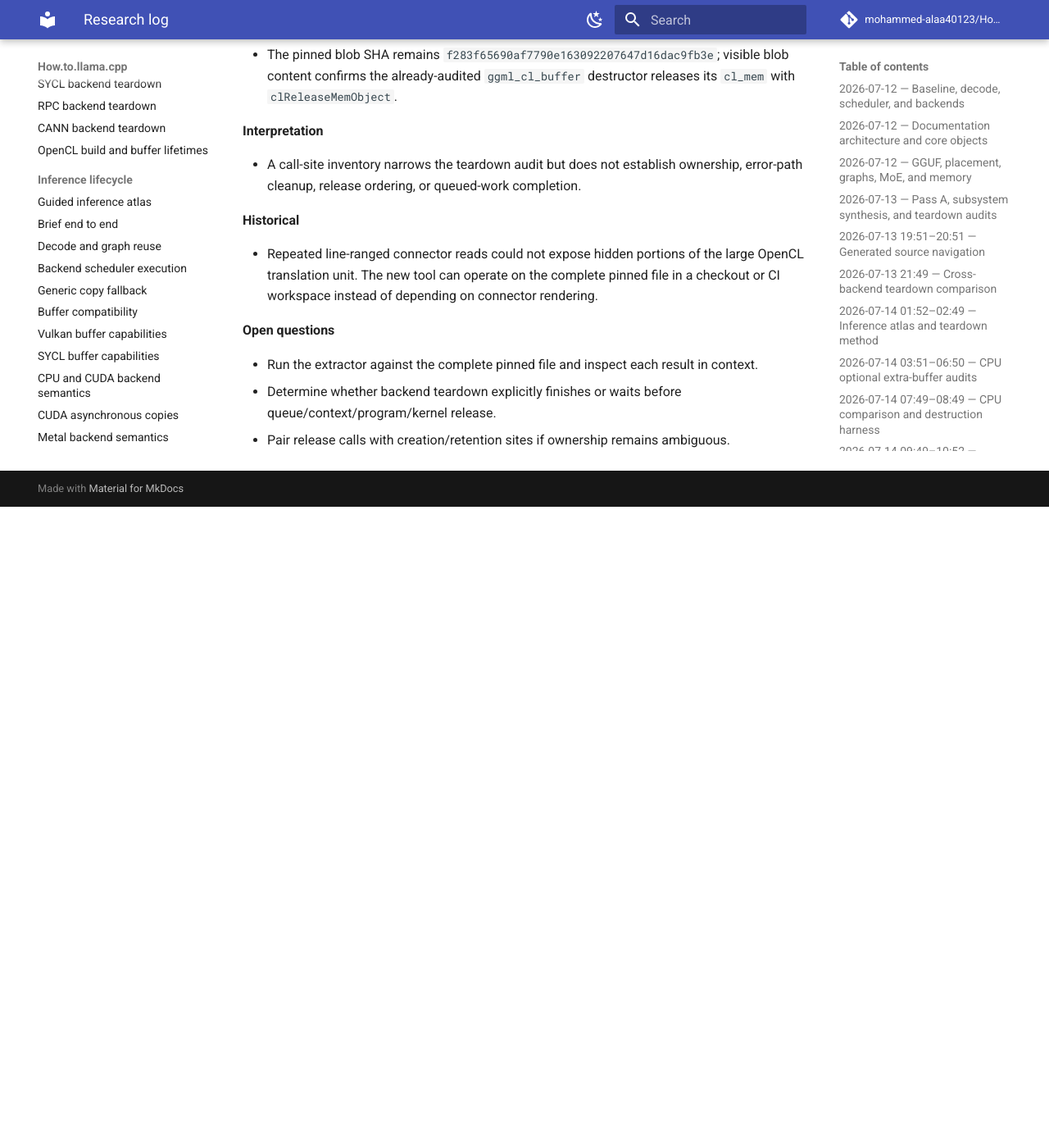
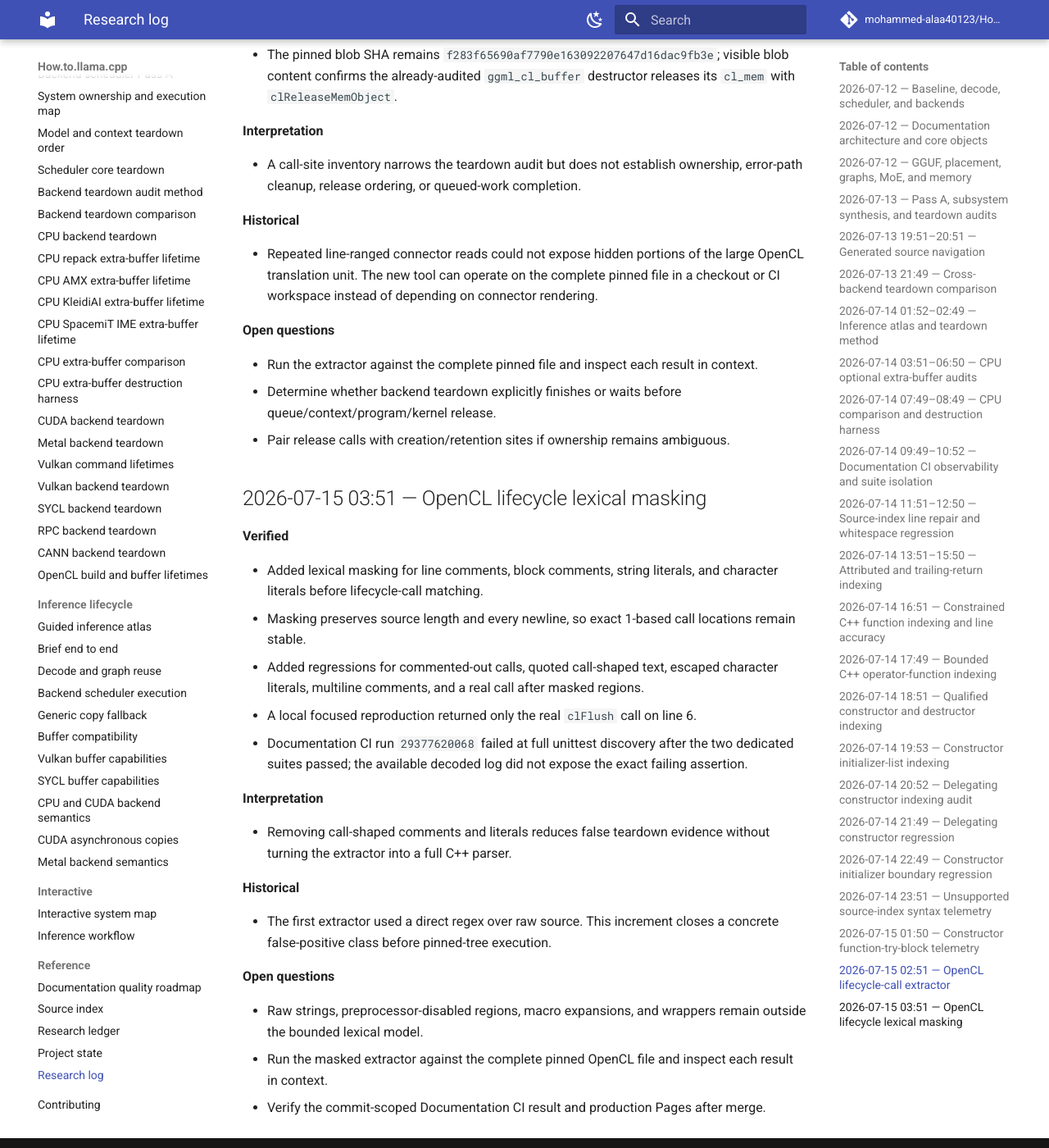
Before and after one commit to mohammed-alaa40123/How.to.llama.cpp, an MkDocs documentation site: the page built from docs/reference/research-log.md, in a window 1280 px wide and 1400 px high, scrolled down 12874 px. Shown: the whole window at 82% size. Built offline with MkDocs 1.6.1 and Material for MkDocs 9.7.7, drawn with Linux system fonts in a browser that asks for light colours; comment, search, counter and statistics services are not loaded; before the commit the page ends 13492 px from its top, so only the background shows below that.

Commit message:
docs: log OpenCL lifecycle lexical masking

```diff
--- a/docs/reference/research-log.md
+++ b/docs/reference/research-log.md
@@ -382,3 +382,27 @@
 - Run the extractor against the complete pinned file and inspect each result in context.
 - Determine whether backend teardown explicitly finishes or waits before queue/context/program/kernel release.
 - Pair release calls with creation/retention sites if ownership remains ambiguous.
+
+## 2026-07-15 03:51 — OpenCL lifecycle lexical masking
+
+**Verified**
+
+- Added lexical masking for line comments, block comments, string literals, and character literals before lifecycle-call matching.
+- Masking preserves source length and every newline, so exact 1-based call locations remain stable.
+- Added regressions for commented-out calls, quoted call-shaped text, escaped character literals, multiline comments, and a real call after masked regions.
+- A local focused reproduction returned only the real `clFlush` call on line 6.
+- Documentation CI run `29377620068` failed at full unittest discovery after the two dedicated suites passed; the available decoded log did not expose the exact failing assertion.
+
+**Interpretation**
+
+- Removing call-shaped comments and literals reduces false teardown evidence without turning the extractor into a full C++ parser.
+
+**Historical**
+
+- The first extractor used a direct regex over raw source. This increment closes a concrete false-positive class before pinned-tree execution.
+
+**Open questions**
+
+- Raw strings, preprocessor-disabled regions, macro expansions, and wrappers remain outside the bounded lexical model.
+- Run the masked extractor against the complete pinned OpenCL file and inspect each result in context.
+- Verify the commit-scoped Documentation CI result and production Pages after merge.
```
